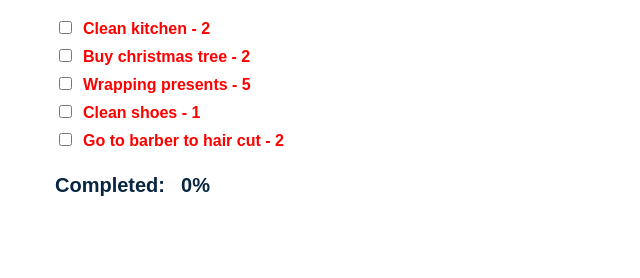
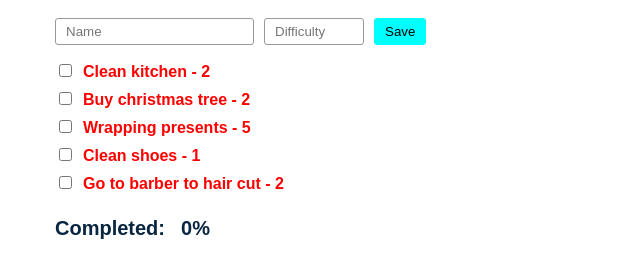
Before and after one commit to vorenus85/cubix-frontend-week-5, a plain HTML site: page index.html in a window 1280 px wide. Shown: the part 40-318 px from the top of the page, without its empty margins (0-640 px from the left). Drawn offline with Linux system fonts and the light colour scheme.

Commit message:
add new todo form

```diff
--- a/src/css/style.css
+++ b/src/css/style.css
@@ -66,3 +66,24 @@ ul {
 .todo-list-item:not(.active) {
     color: red;
 }
+
+.form-row {
+    display: flex;
+    gap: 10px;
+}
+
+.form-input {
+    padding: 5px 10px;
+    background: #fff;
+    border-radius: 3px;
+    border: 1px solid #999;
+    min-width: 100px;
+}
+
+.btn {
+    background: aqua;
+    border-radius: 3px;
+    border: 1px solid aqua;
+    min-width: 50px;
+    padding: 5px 10px;
+}
--- /dev/null
+++ b/src/js/modules/newTodoForm.js
@@ -0,0 +1,44 @@
+import { appEl } from "/src/js/modules/appEl.js";
+
+const renderNewTodoNameEl = () => {
+    const el = document.createElement("input");
+    el.classList.add("form-input", "new-todo-name");
+    el.type = "text";
+    el.required = true;
+    el.name = "new_todo_name";
+    el.id = "new_todo_name";
+    el.placeholder = "Name";
+    return el;
+};
+
+const renderNewTodoDifficultyEl = () => {
+    const el = document.createElement("input");
+    el.classList.add("form-input", "new-todo-difficulty");
+    el.type = "number";
+    el.required = true;
+    el.min = "1";
+    el.max = "5";
+    el.name = "new_todo_difficulty";
+    el.id = "new_todo_difficulty";
+    el.placeholder = "Difficulty";
+    return el;
+};
+
+const renderNewTodoBtn = () => {
+    const el = document.createElement("button");
+    el.type = "submit";
+    el.classList.add("btn", "new-todo", "js-new-todo");
+    el.innerHTML = "Save";
+    return el;
+};
+
+export const newTodoForm = () => {
+    const newTodoForm = document.createElement("form");
+    appEl.prepend(newTodoForm);
+    const formRow = document.createElement("div");
+    formRow.classList.add("form-row");
+    newTodoForm.append(formRow);
+    formRow.append(renderNewTodoNameEl());
+    formRow.append(renderNewTodoDifficultyEl());
+    formRow.append(renderNewTodoBtn());
+};
--- a/src/js/todoApp.js
+++ b/src/js/todoApp.js
@@ -1,11 +1,13 @@
+import { newTodoForm } from "/src/js/modules/newTodoForm.js";
 import { createCompletionRow } from "/src/js/modules/createCompletionRow.js";
 import { renderTodos } from "/src/js/modules/renderTodos.js";
 import { todoEventHandler } from "/src/js/modules/todoEventHandler.js";
 
 export const todoApp = () => {
     const init = () => {
+        renderTodos();
+        newTodoForm();
         createCompletionRow();
-        renderTodos();
         todoEventHandler();
     };
 
```
